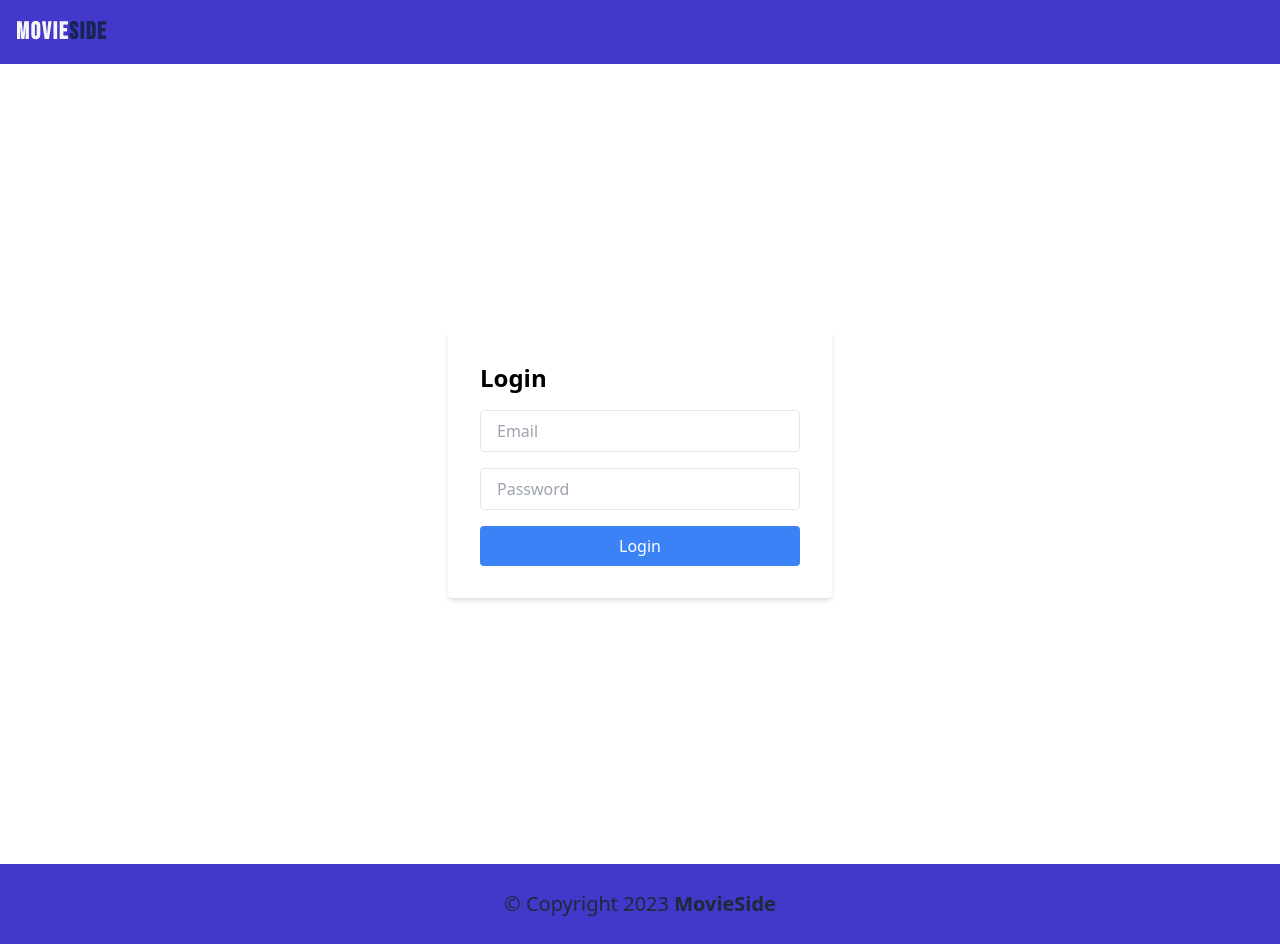
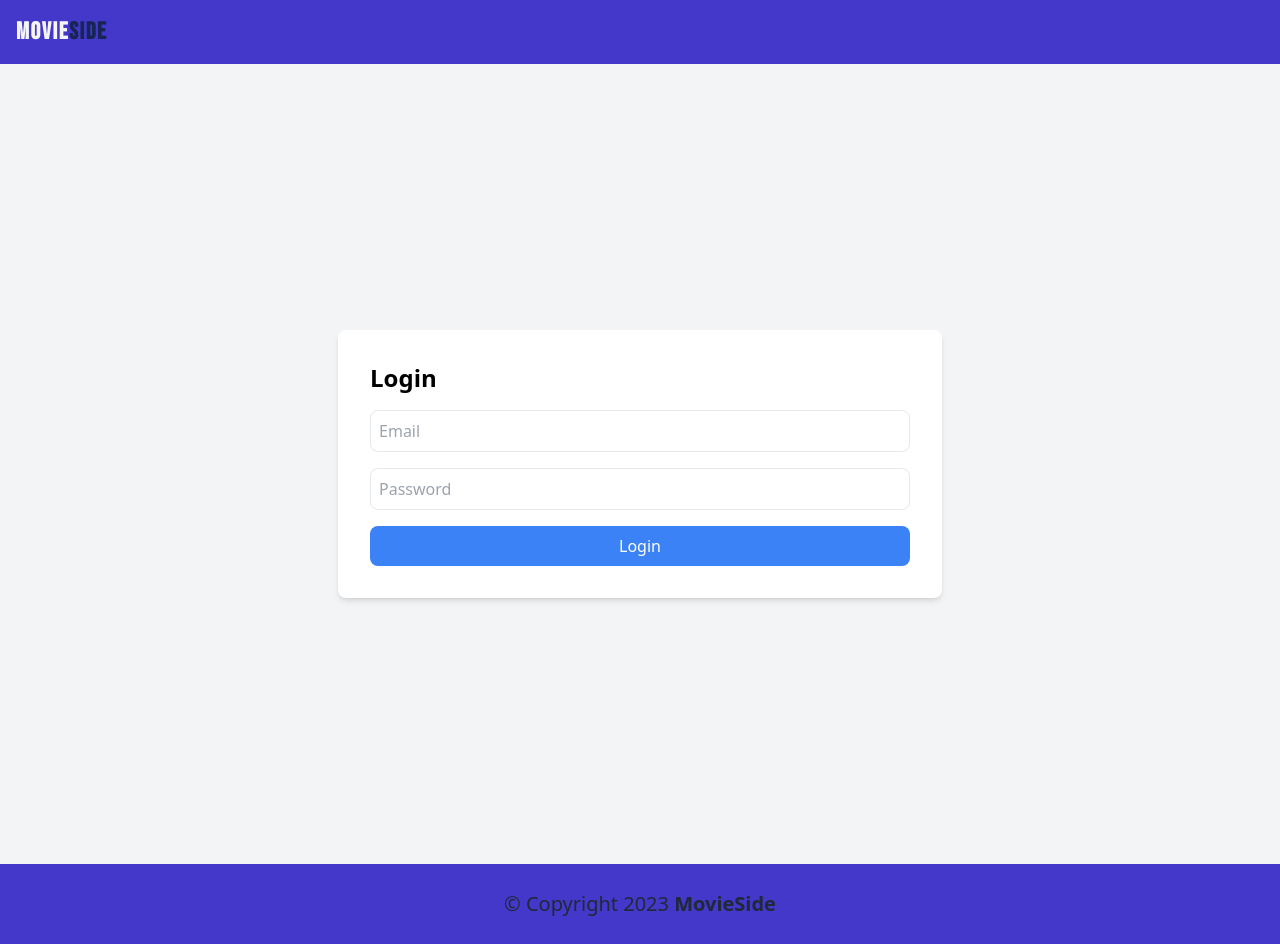
Before and after one commit to violitazahrah/movie-list, a Next.js app: page /Login in a window 1280 px wide. Built offline with nearby package versions, Linux system fonts and the light colour scheme.

Commit message:
Menambahkan API Login

```diff
--- a/components/Login.tsx
+++ b/components/Login.tsx
@@ -1,63 +1,60 @@
+// components/Login.tsx
 import React, { useState } from "react";
-import axios from "axios";
 
-const Login = () => {
+const Login: React.FC = () => {
 	const [email, setEmail] = useState("");
 	const [password, setPassword] = useState("");
 
-	const handleEmailChange = (e) => {
-		setEmail(e.target.value);
+	const handleLogin = () => {
+		// Tambahkan logika autentikasi di sini
+		// Misalnya, Anda dapat mengirim permintaan API untuk memeriksa kredensial pengguna.
 	};
 
-	const handlePasswordChange = (e) => {
-		setPassword(e.target.value);
-	};
-
-	const handleLogin = async () => {
-		try {
-			const response = await axios.post("/api/login", {
-				email,
-				password,
-			});
-
-			if (response.data.success) {
-				// Login berhasil, lakukan tindakan yang sesuai (misalnya, redirect ke halaman dashboard)
-				alert("Login berhasil");
-			} else {
-				// Login gagal, tampilkan pesan kesalahan
-				alert("Login gagal");
-			}
-		} catch (error) {
-			alert("Terjadi kesalahan:", error);
-		}
-	};
-
-	// Lakukan proses autentikasi di sini
-
 	return (
-		<div className="flex justify-center items-center min-h-screen">
-			<div className="bg-white p-8 rounded shadow-md w-96">
-				<h1 className="text-2xl font-semibold mb-4">Login</h1>
+		<div className="container mx-auto mt-10">
+			<div className="max-w-md mx-auto">
+				<h2 className="text-2xl font-semibold mb-5">Login</h2>
+				<div className="mb-4">
+					<label
+						className="block text-gray-700 text-sm font-bold mb-2"
+						htmlFor="email"
+					>
+						Email
+					</label>
 					<input
 						type="email"
+						id="email"
+						className="shadow appearance-none border rounded w-full py-2 px-3 text-gray-700 leading-tight focus:outline-none focus:shadow-outline"
 						placeholder="Email"
-					className="w-full px-4 py-2 mb-4 border rounded"
 						value={email}
-					onChange={handleEmailChange}
+						onChange={(e) => setEmail(e.target.value)}
 					/>
+				</div>
+				<div className="mb-4">
+					<label
+						className="block text-gray-700 text-sm font-bold mb-2"
+						htmlFor="password"
+					>
+						Password
+					</label>
 					<input
 						type="password"
+						id="password"
+						className="shadow appearance-none border rounded w-full py-2 px-3 text-gray-700 leading-tight focus:outline-none focus:shadow-outline"
 						placeholder="Password"
-					className="w-full px-4 py-2 mb-4 border rounded"
 						value={password}
-					onChange={handlePasswordChange}
+						onChange={(e) => setPassword(e.target.value)}
 					/>
+				</div>
+				<div className="mb-6">
 					<button
+						className="w-full bg-blue-500 hover:bg-blue-700 text-white font-bold py-2 px-4 rounded focus:outline-none focus:shadow-outline"
+						type="button"
 						onClick={handleLogin}
-					className="w-full bg-blue-500 text-white py-2 rounded hover:bg-blue-600"
 					>
 						Login
 					</button>
+				</div>
 			</div>
 		</div>
 	);
--- a/pages/Login.tsx
+++ b/pages/Login.tsx
@@ -1,9 +1,59 @@
-import Login from "../components/Login";
+import { useState } from "react";
+import axios from "axios";
+import { useRouter } from "next/router"; // Import useRouter
 
 const LoginPage: React.FC = () => {
+	const [email, setEmail] = useState<string>("");
+	const [password, setPassword] = useState<string>("");
+	const [errorMessage, setErrorMessage] = useState<string>("");
+
+	const router = useRouter(); // Deklarasikan router
+
+	const handleLogin = async () => {
+		try {
+			const response = await axios.post("/api/login", {
+				email,
+				password,
+			});
+
+			console.log(response.data.message); // Tampilkan pesan sukses login
+
+			// Autentikasi berhasil, arahkan ke halaman utama (index.tsx)
+			if (response.data.success) {
+				router.push("/"); // Mengarahkan ke halaman utama (index.tsx)
+			}
+		} catch (error) {
+			console.error("Gagal login", error.response?.data.message); // Tampilkan pesan kesalahan
+			setErrorMessage("Email atau kata sandi salah");
+		}
+	};
+
 	return (
-		<div>
-			<Login />
+		<div className="min-h-screen flex items-center justify-center bg-gray-100">
+			<div className="bg-white p-8 rounded-lg shadow-md">
+				<h1 className="text-2xl font-semibold mb-4">Login</h1>
+				<input
+					type="text"
+					placeholder="Email"
+					className="w-full border p-2 mb-4 rounded-lg"
+					value={email}
+					onChange={(e) => setEmail(e.target.value)}
+				/>
+				<input
+					type="password"
+					placeholder="Password"
+					className="w-full border p-2 mb-4 rounded-lg"
+					value={password}
+					onChange={(e) => setPassword(e.target.value)}
+				/>
+				{errorMessage && <p className="text-red-500 mb-4">{errorMessage}</p>}
+				<button
+					onClick={handleLogin}
+					className="w-full bg-blue-500 text-white py-2 rounded-lg hover:bg-blue-600"
+				>
+					Login
+				</button>
+			</div>
 		</div>
 	);
 };
--- /dev/null
+++ b/pages/api/login.ts
@@ -0,0 +1,22 @@
+// pages/api/login.ts
+import { NextApiRequest, NextApiResponse } from "next";
+
+export default async function handler(
+	req: NextApiRequest,
+	res: NextApiResponse
+) {
+	if (req.method === "POST") {
+		const { email, password } = req.body;
+
+		// Ganti ini dengan logika autentikasi sesuai dengan kebutuhan Anda
+		if (email === "user@example.com" && password === "password") {
+			res.status(200).json({ message: "Login berhasil", success: true });
+		} else {
+			res
+				.status(401)
+				.json({ message: "Email atau kata sandi salah", success: false });
+		}
+	} else {
+		res.status(405).json({ message: "Metode tidak diizinkan", success: false });
+	}
+}
```
Also changed, not shown: PersonList.js (added, +26 -0 lines), pages/api/info.json (added, +14 -0 lines), 1 other file (tests, documents, lock files or other folders). Lines whose indentation alone changed are shown as unchanged.
